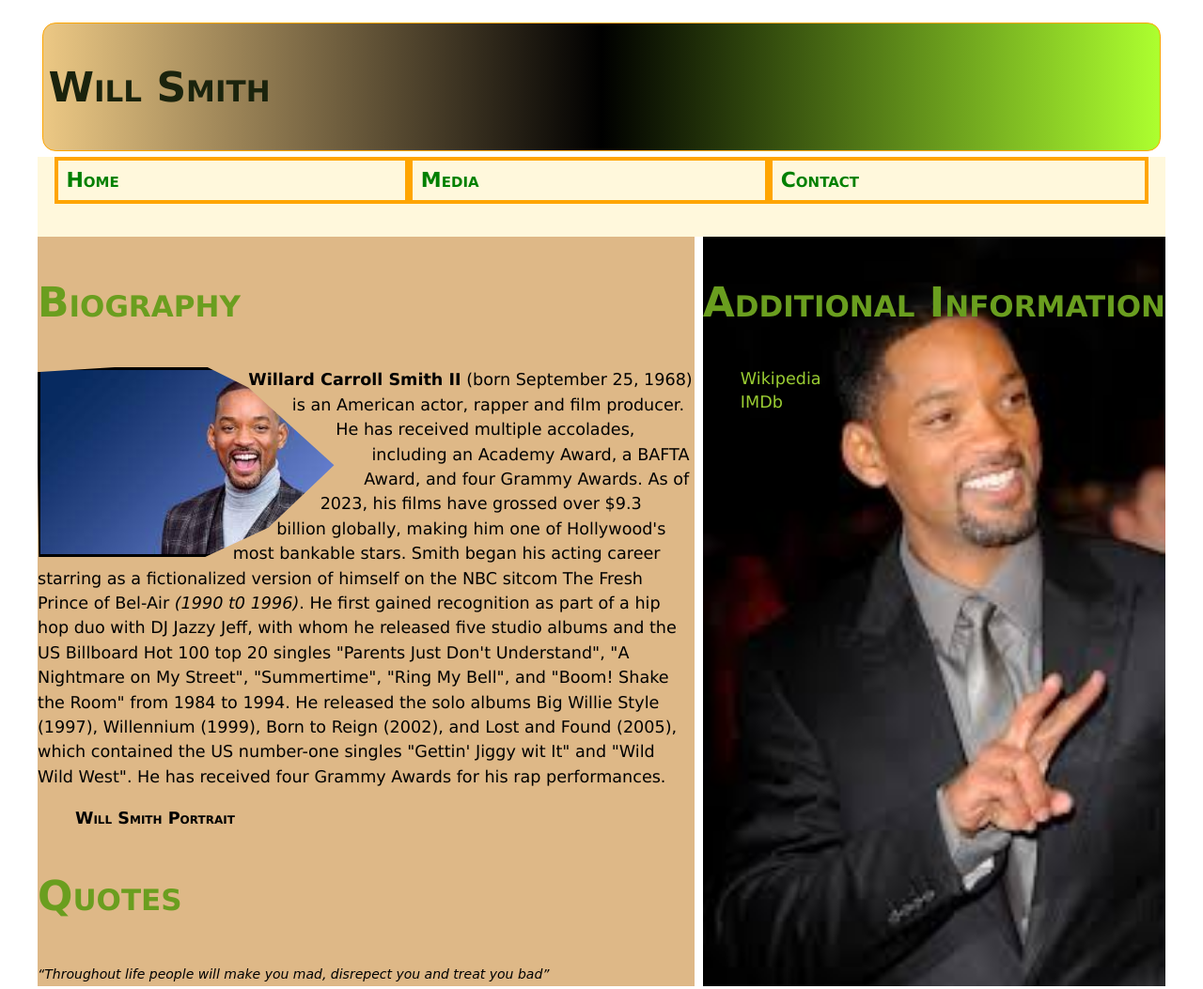
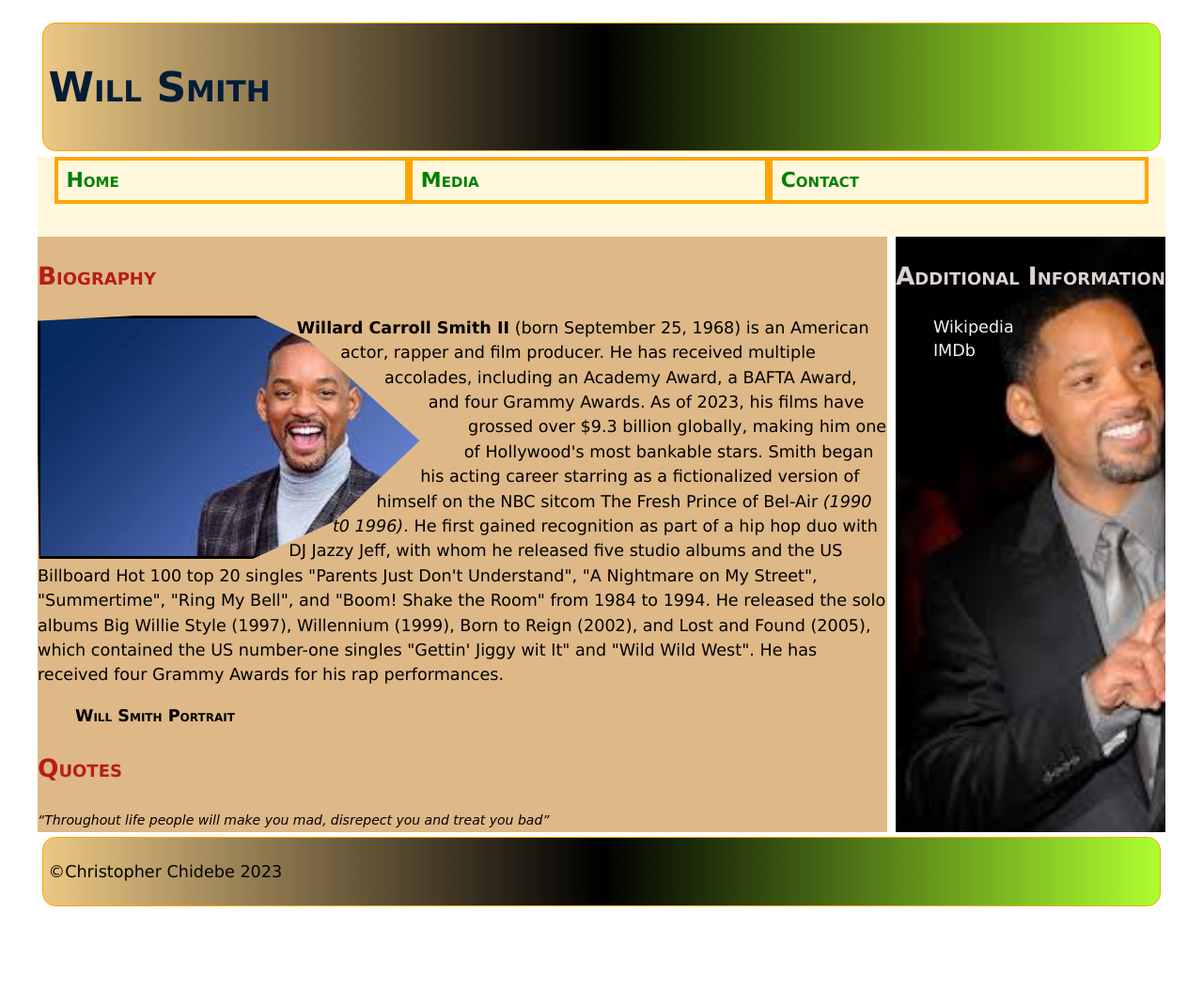
Before and after one commit to Xtopher97/Assignment2.0, a plain HTML site: page index.html in a window 1280 px wide. Shown: the top 1053 px of the page at 94% size. After the commit the page ends 989 px from the top, so only its background shows below. Drawn offline with Linux system fonts and the light colour scheme.

Commit message:
Assignment 2

```diff
--- a/css/main.css
+++ b/css/main.css
@@ -43,16 +43,19 @@ body{
     background-image: linear-gradient(to left, greenyellow, black, rgb(236, 200, 132));
 }
 h1{
-    color: rgb(26, 35, 13);
+    color: #031d37;
     font-variant: small-caps;
     font-size: 2.5em;
     font-weight: bold;
 }
 h2{
-    color:  rgb(106, 158, 31);
+    color: #b71c1c;;
     font-variant: small-caps;
-    font-size: 2.5em;
+    font-size: 1.5em;
     font-weight: bold;
+}
+aside h2{
+    color:#ddd2d2;
 }
 nav{
     background-color: cornsilk;
@@ -110,7 +113,7 @@ nav ul li:hover .sub-menu{
     display: block;
 }
 footer p{
-    color: yellowgreen;
+    color: #020200;
 }
 main{
     background-color:burlywood;
@@ -150,7 +153,7 @@ ul li{
 }
 li > a{
     text-decoration: none;
-    color: yellowgreen;
+    color: #f9f0f0;
 }
 a:hover{
     background-color: rgb(80, 138, 245);
```
Also changed, not shown: images/bawill.jpeg (added), screenshot/Screenshot 2023-12-07 225024.png (added), screenshot/Screenshot 2023-12-07 225122.png (added), screenshot/Screenshot 2023-12-07 225420.png (added).
